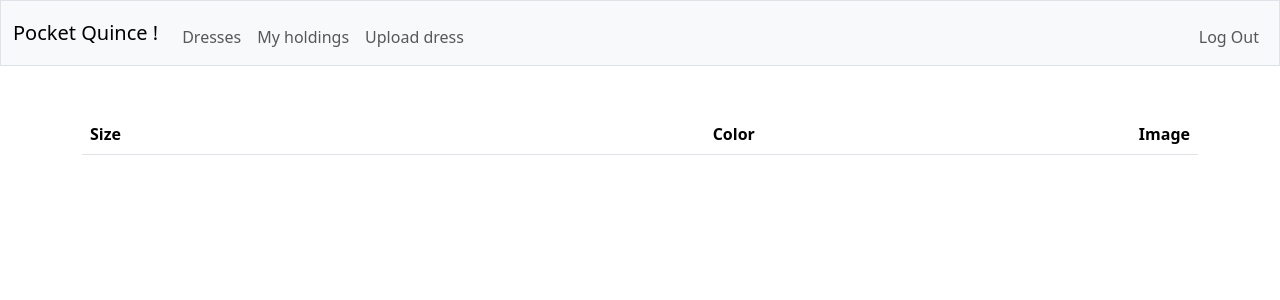
After one commit to angelicabz81/gettingStarted, a Flask app: page /holdings in a window 1280 px wide. The commit adds this page. Shown: the top 300 px of the page. Run offline with Flask 3, Linux system fonts and the light colour scheme; a user stored in the database is signed in; data comes from the database, SQL or seed files in the repository; both versions use the stored data as it was after the commit; lists and menus that the app fills with data are empty; some libraries are stand-ins or nearby versions.

Commit message:
show user holdings

```diff
--- a/app.py
+++ b/app.py
@@ -283,6 +283,18 @@ def selectDress():
         return redirect("/")# Go back to homepage
 
 
+# Holdings page
+@app.route("/holdings")
+@login_required
+def holdings():
+    db = get_db()
+
+    holdings = db.execute("SELECT * FROM dresses where id IN ( SELECT dress_id FROM holdings WHERE user_id = ? AND rent_end IS NULL)", (session["user_id"],)).fetchall()
+    return render_template("holdings.html", holdings=holdings)
+
+
+
+
 # in app.py
 #source .venv/bin/activate
 # python3 -m pip
--- /dev/null
+++ b/templates/holdings.html
@@ -0,0 +1,29 @@
+{% extends "layout.html" %}
+
+{% block title %}
+    Holdings
+{% endblock %}
+
+
+{% block main %}
+    <table class = "table table-striped">
+        <thead>
+            <tr>
+                <th class = "text-start">Size</th>
+                <th class = "text-end">Color</th>
+                <th class = "text-end">Image</th>
+            </tr>
+        </thead>
+
+        <tbody>
+            {% for dress in holdings %}
+                <tr>
+                    <td class = "text-start"> {{ dress["size"] }}</td>
+                    <td class = "text-end"> {{ dress["color"]}}</td>
+                    <td class = "text-end"> <img src = "{{ dress['image_url'] }}" ></td>
+                 </tr>
+
+              {% endfor %}
+        </tbody>
+    </table>
+{% endblock %}
--- a/templates/layout.html
+++ b/templates/layout.html
@@ -32,7 +32,7 @@
                     {% if session["user_id"] %}
                         <ul class="navbar-nav me-auto mt-2">
                             <li class="nav-item"><a class="nav-link" href="/catalog">Dresses</a></li>
-                            <li class="nav-item"><a class="nav-link" href="">My holdings</a></li>
+                            <li class="nav-item"><a class="nav-link" href="/holdings">My holdings</a></li>
                             <li class="nav-item"><a class="nav-link" href="/upload">Upload dress</a></li>
                         </ul>
                         <ul class="navbar-nav ms-auto mt-2">
```
Also changed, not shown: wardrobe.db, 3 other files.
